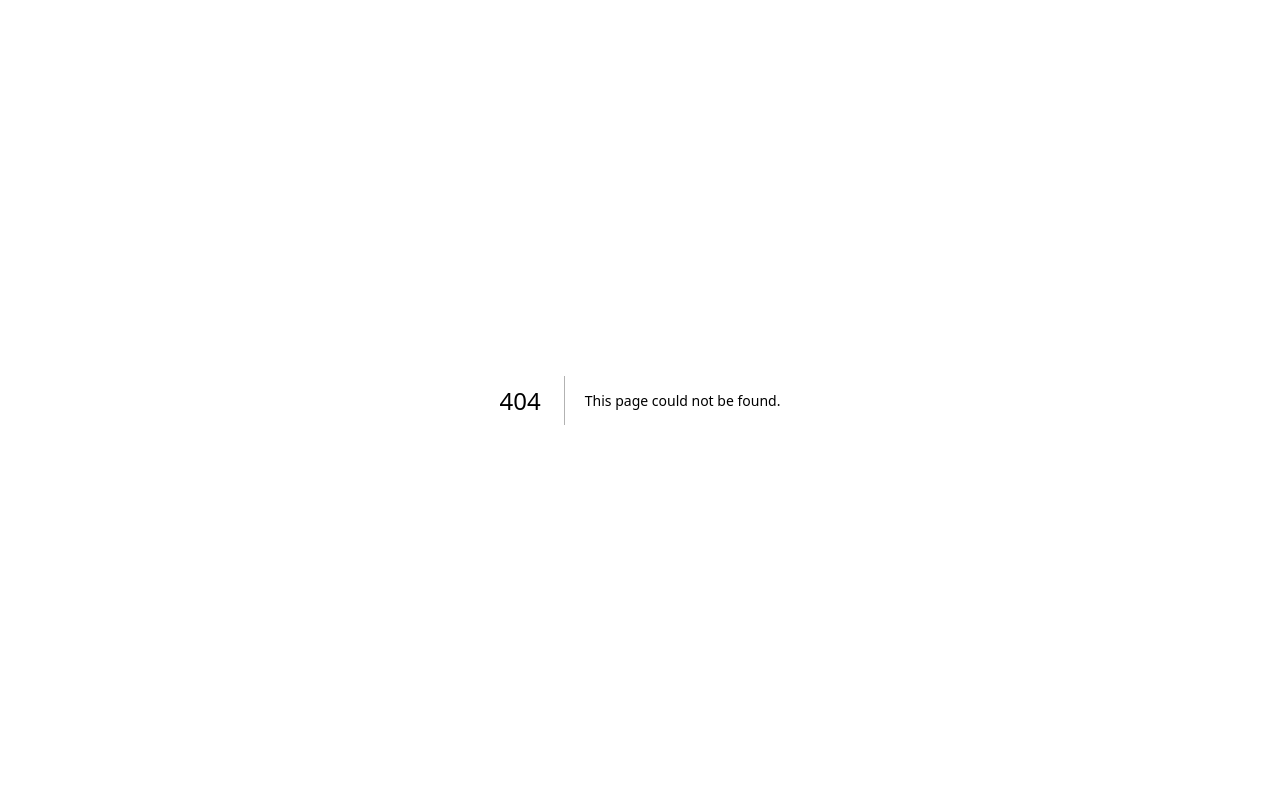
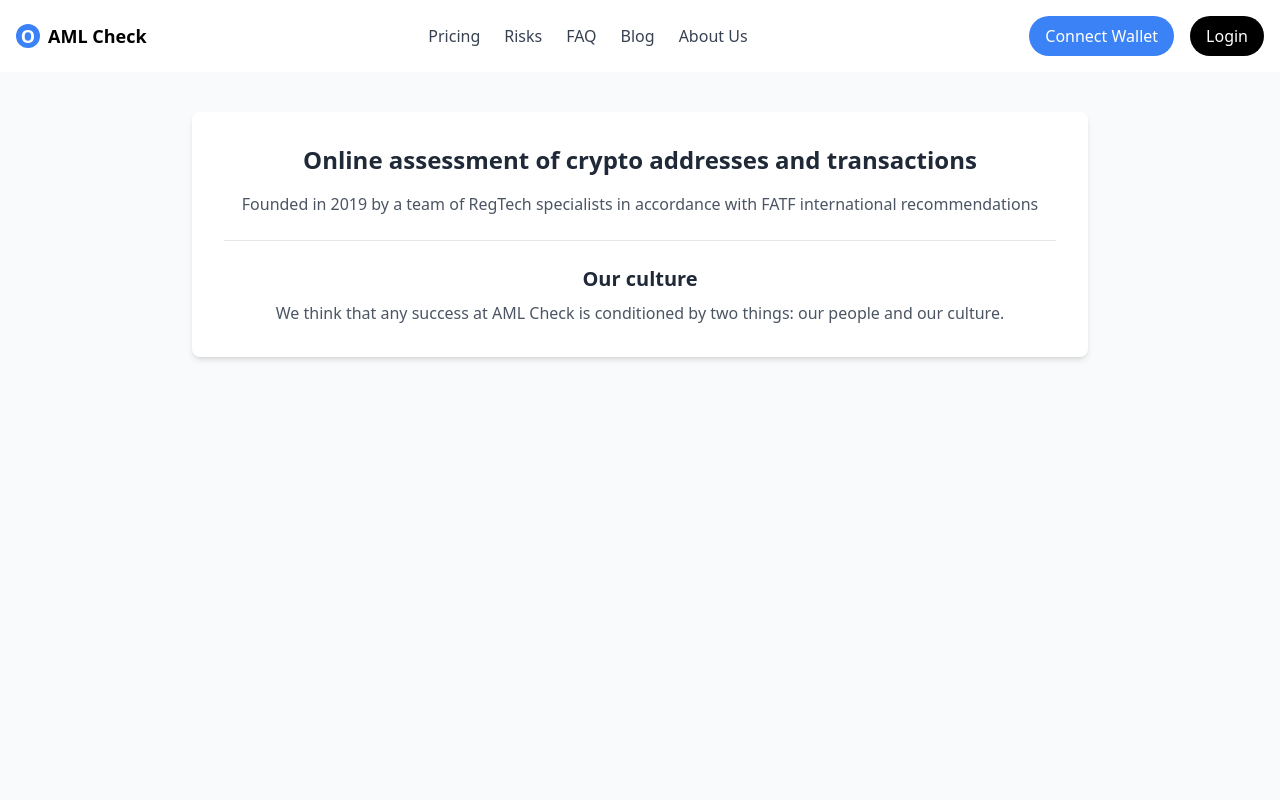
Before and after one commit to user24122morke/proect-3, a Next.js app: page /aboutus in a window 1280 px wide. Before the commit this address had no page. Shown: the top 800 px of the page. Built offline with nearby package versions, Linux system fonts and the light colour scheme.

Commit message:
created page about us

```diff
--- /dev/null
+++ b/src/app/aboutus/components/MainSection/MainSection.jsx
@@ -0,0 +1,28 @@
+
+import React from 'react';
+
+const MainSection = () => {
+  return (
+    <div className="bg-gray-50 min-h-screen flex flex-col items-center py-10 px-5">
+      {/* Main Content Section */}
+      <div className="bg-white shadow-md rounded-lg max-w-4xl w-full p-8 text-center">
+        <h1 className="text-2xl font-semibold mb-4 text-gray-800">
+          Online assessment of crypto addresses and transactions
+        </h1>
+        <p className="text-gray-600 mb-6">
+          Founded in 2019 by a team of RegTech specialists in accordance with FATF international recommendations
+        </p>
+
+        {/* Culture Section */}
+        <div className="border-t border-gray-200 pt-6">
+          <h2 className="text-xl font-bold mb-2 text-gray-800">Our culture</h2>
+          <p className="text-gray-600">
+            We think that any success at AML Check is conditioned by two things: our people and our culture.
+          </p>
+        </div>
+      </div>
+    </div>
+  );
+};
+
+export default MainSection;
--- /dev/null
+++ b/src/app/aboutus/components/MainSection/index.js
@@ -0,0 +1,3 @@
+import MainSection from "./MainSection";
+
+export default MainSection
--- /dev/null
+++ b/src/app/aboutus/components/OurMission/OurMission.jsx
@@ -0,0 +1,33 @@
+// pages/about-us.js
+import React from 'react';
+
+
+const OurMission = () => {
+  return (
+    <div className="bg-white shadow-md rounded-lg max-w-4xl w-full mt-10 flex flex-col md:flex-row items-center p-8">
+        <div className="md:w-1/2 text-left">
+          <h2 className="text-2xl font-bold mb-4 text-gray-800">Our mission</h2>
+          <p className="text-gray-600 mb-6">
+            Our goal is to create an honest and transparent cryptocurrency market and make a tool for protecting our reputation and assets available to everyone.
+          </p>
+          <a
+            href="#"
+            className="text-blue-600 hover:underline font-semibold"
+          >
+            Try AML Check now &rarr;
+          </a>
+        </div>
+        <div className="md:w-1/2 mt-6 md:mt-0 md:ml-6">
+          <Image
+            src="/assets/ourMission.png"
+            alt="Team working on AML Check"
+            width={500}
+            height={300}
+            className="rounded-lg"
+          />
+        </div>
+      </div>
+  );
+};
+
+export default OurMission;
--- /dev/null
+++ b/src/app/aboutus/page.jsx
@@ -0,0 +1,17 @@
+// pages/about-us.js
+import React from 'react';
+import MainSection from './components/MainSection';
+import Navbar from '../components/HomeComponents/Navbar';
+import Footer from '../components/HomeComponents/Footer';
+
+const AboutUs = () => {
+  return (
+    <>
+        <Navbar/>
+        <MainSection/>
+        <Footer/>
+    </>
+  );
+};
+
+export default AboutUs;
```
Also changed, not shown: src/app/aboutus/components/OurMission/index.js (added).
